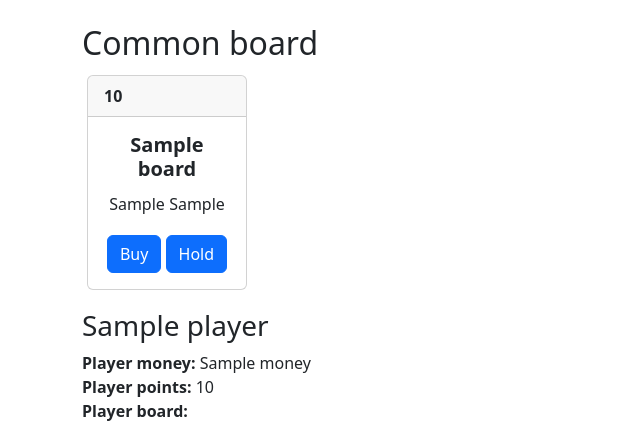
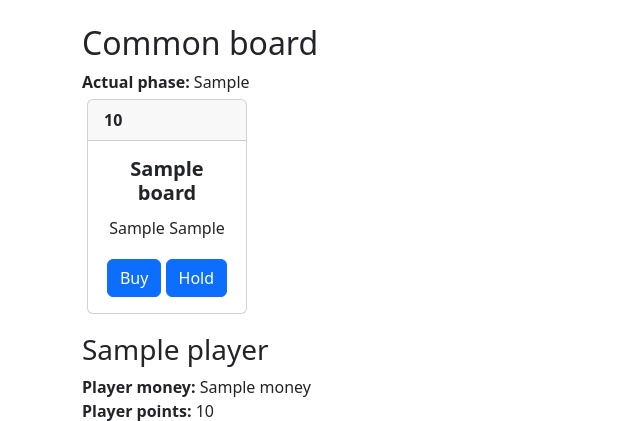
Before and after one commit to dalikkk/PetersburgStrategy, a Flask app: template templates/game.html in a window 1280 px wide. Shown: the part 56-477 px from the top of the page, without its empty margins (0-640 px from the left). Run offline with Flask 3, Linux system fonts and the light colour scheme; the template is opened without the code that fills it: most values are stand-ins (such as "Sample title", 1, 10 or a date in 2020); some libraries are stand-ins or nearby versions.

Commit message:
Add actual phase info to html session info

```diff
--- a/templates/game.html
+++ b/templates/game.html
@@ -66,6 +66,7 @@
 
 {%block body%}
 <h2>Common board</h2>
+<strong>Actual phase: </strong> {{data['actual_phase']}}<br />
 {{cardlist_html(data['board'], 'board')}}
 
 {% for player in data['players'] %}
```
